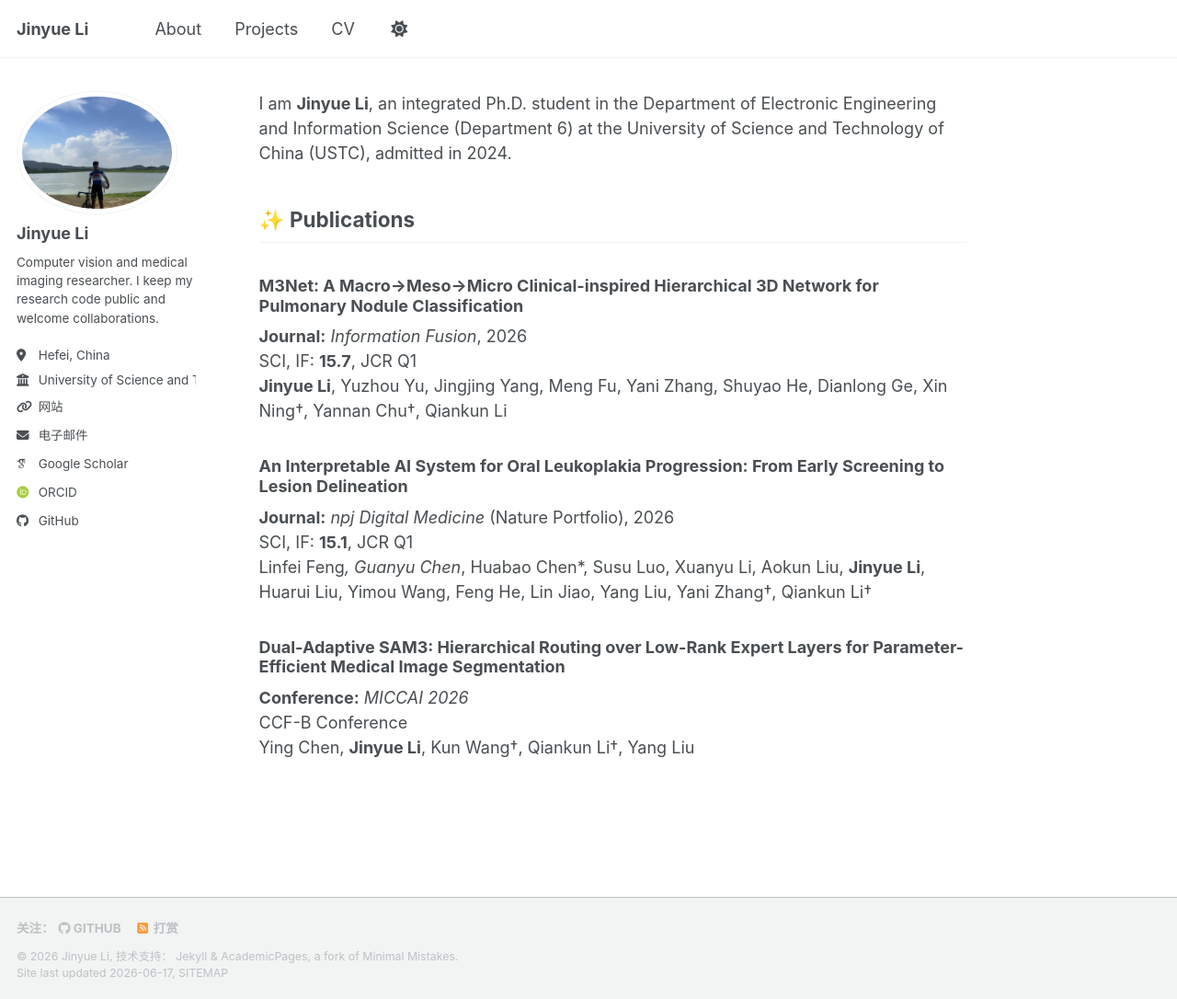
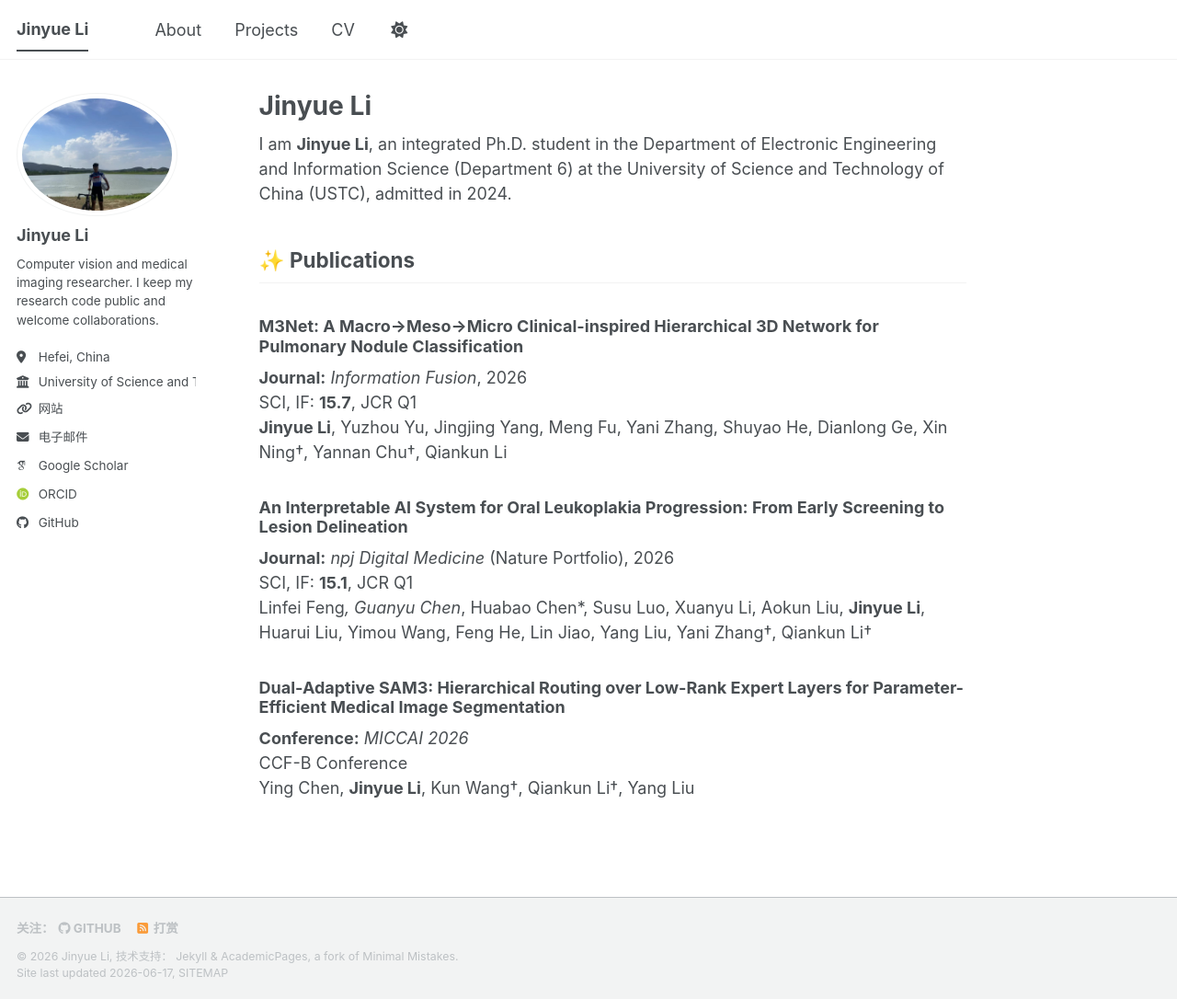
Before and after one commit to jylEcho/jylEcho.github.io, a Jekyll site: the page built from _pages/about.md, in a window 1280 px wide and 1086 px high. Shown: the whole window at 92% size. Built offline with Jekyll 4.4.1, drawn with Linux system fonts in a browser that asks for light colours; some web fonts are replaced; our own code applies the rules of GitHub Pages for plain Markdown files; a script bundle is joined from its source files by our own code; library files that are not in the unit come from our copies.

Commit message:
Update about.md

```diff
--- a/_pages/about.md
+++ b/_pages/about.md
@@ -1,4 +1,11 @@
-
+---
+permalink: /
+title: "Jinyue Li"
+author_profile: true
+redirect_from:
+  - /about/
+  - /about.html
+---
 
 
 I am **Jinyue Li**, an integrated Ph.D. student in the Department of Electronic Engineering and Information Science (Department 6) at the University of Science and Technology of China (USTC), admitted in 2024.
```
